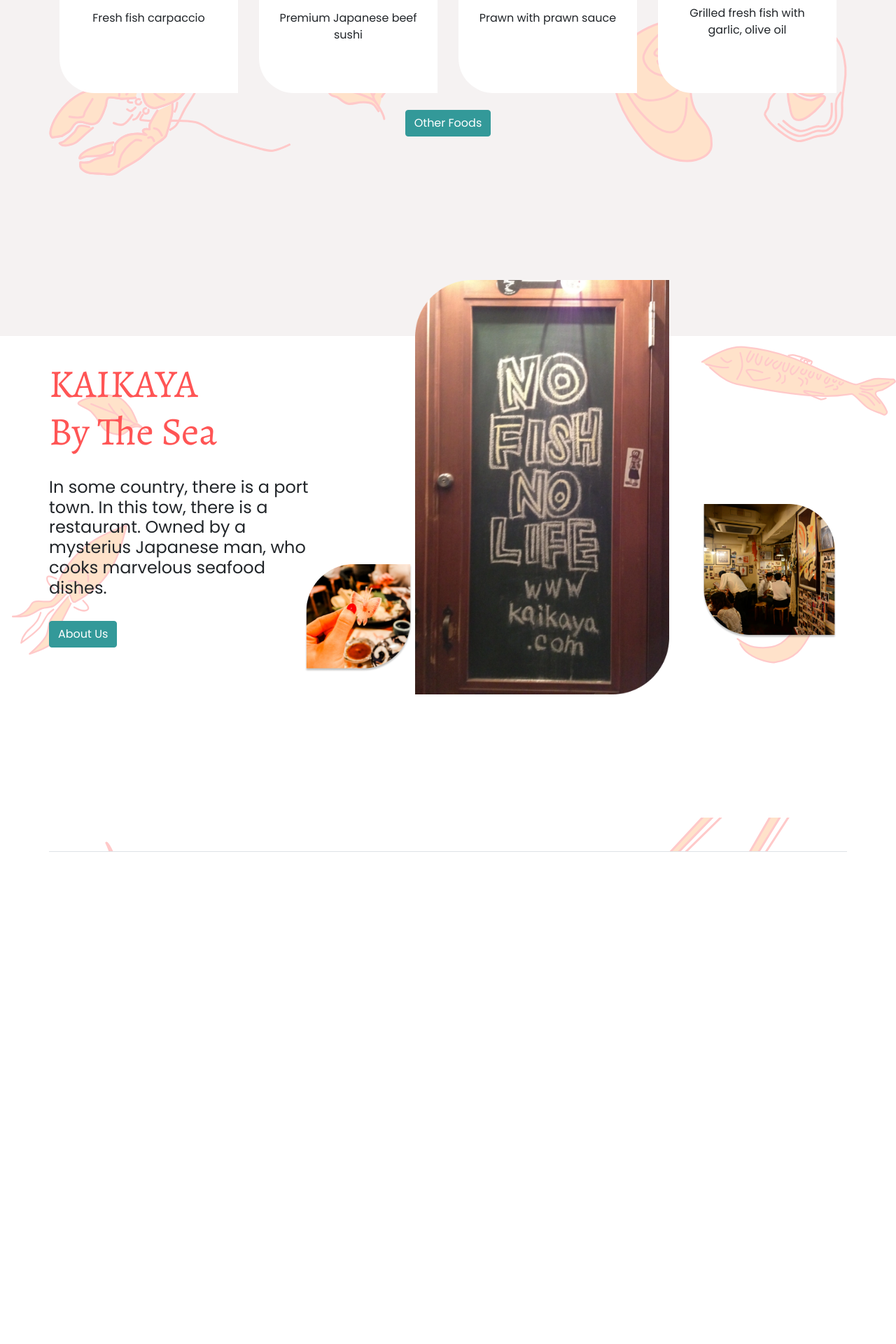
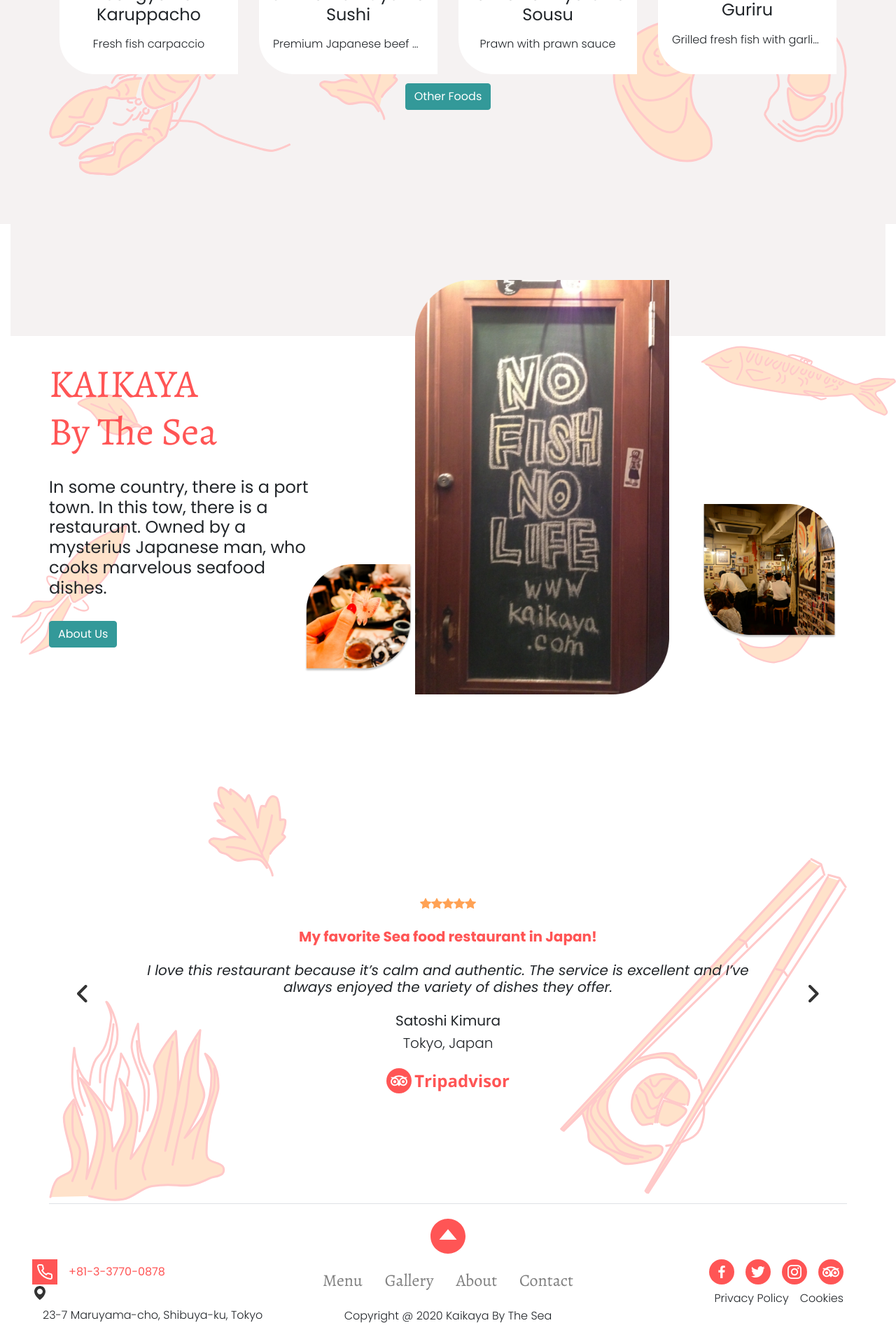
Before and after one commit to pikselan/react-restaurant, a React (Create React App) app: page / in a window 1280 px wide. Shown: the part 2080-4000 px from the top of the page at 70% size. Built offline with nearby package versions, Linux system fonts and the light colour scheme; the HTML template or start-up script is replaced by a standard one.

Commit message:
config review & footer

```diff
--- a/src/App.js
+++ b/src/App.js
@@ -228,39 +228,45 @@
                   Best Sea Food
                 </h1>
               </div>
-              <div className="col-6 col-lg-3">
+              <div className="col-6 col-md-3">
                 <div className="card">
                   <img className="card-img-top mx-auto" src={Food1} alt="" />
                   <h4 className="card-title">Sengyo no Karuppacho</h4>
                   <div className="card-body">
-                    <p className="card-text">Fresh fish carpaccio</p>
+                    <p className="card-text text-truncate">
+                      Fresh fish carpaccio
+                    </p>
                   </div>
                 </div>
               </div>
-              <div className="col-6 col-lg-3">
+              <div className="col-6 col-md-3">
                 <div className="card">
                   <img className="card-img-top mx-auto" src={Food2} alt="" />
                   <h4 className="card-title">Shimorhuri Gyu no Sushi</h4>
                   <div className="card-body">
-                    <p className="card-text">Premium Japanese beef sushi</p>
+                    <p className="card-text text-truncate">
+                      Premium Japanese beef sushi
+                    </p>
                   </div>
                 </div>
               </div>
-              <div className="col-6 col-lg-3">
+              <div className="col-6 col-md-3">
                 <div className="card">
                   <img className="card-img-top mx-auto" src={Food3} alt="" />
                   <h4 className="card-title">Ebi no Ebi niyoru Ebi Sousu</h4>
                   <div className="card-body">
-                    <p className="card-text">Prawn with prawn sauce</p>
+                    <p className="card-text text-truncate">
+                      Prawn with prawn sauce
+                    </p>
                   </div>
                 </div>
               </div>
-              <div className="col-6 col-lg-3">
+              <div className="col-6 col-md-3">
                 <div className="card">
                   <img className="card-img-top mx-auto" src={Food4} alt="" />
                   <h4 className="card-title">Shinsen Zako no Guriru</h4>
                   <div className="card-body">
-                    <p className="card-text">
+                    <p className="card-text text-truncate">
                       Grilled fresh fish with garlic, olive oil
                     </p>
                   </div>
@@ -276,7 +282,9 @@
         </section>
       </section>
       <section className="about container-fluid">
-        <div className="space-base container-fluid bg-base"></div>
+        <div className="space-base container-fluid">
+          <div className="bg-base h-100 d-none d-md-block"></div>
+        </div>
         <div
           className="container-fluid"
           style={{
@@ -339,13 +347,147 @@
       </section>
       <section className="container-fluid v-max">
         <section
-          className="review container border-bottom text-center mt-5 pt-5"
+          className="review container border-bottom text-center middle"
           style={{
             background: `url(${ReviewBg}) no-repeat center`,
             backgroundSize: "100% auto",
           }}
-        ></section>
-        <footer className="container-fluid mt-3"></footer>
+        >
+          <div className="row">
+            <div className="col-1 middle">
+              <Link to={`/`}>
+                <img src={IcLeft} alt="" />
+              </Link>
+            </div>
+            <div className="col-10">
+              <div className="col-12">
+                <img src={IcStar} alt="" />
+                <img src={IcStar} alt="" />
+                <img src={IcStar} alt="" />
+                <img src={IcStar} alt="" />
+                <img src={IcStar} alt="" />
+              </div>
+              <div className="col-12 mt-4">
+                <h5 className="font-weight-bold text-primary">
+                  My favorite Sea food restaurant in Japan!
+                </h5>
+              </div>
+              <div className="col-12 mt-4">
+                <h5 className="font-italic">
+                  I love this restaurant because it’s calm and authentic. The
+                  service is excellent and I’ve always enjoyed the variety of
+                  dishes they offer.
+                </h5>
+              </div>
+              <div className="col-12 mt-4">
+                <h5>Satoshi Kimura</h5>
+                <h5 className="font-weight-light">Tokyo, Japan</h5>
+              </div>
+              <div className="col-12 mt-4">
+                <img src={IcTripadvisor} alt="" />
+              </div>
+            </div>
+            <div className="col-1 middle">
+              <Link to={`/`}>
+                <img src={IcRight} alt="" />
+              </Link>
+            </div>
+          </div>
+        </section>
+        <footer className="footer container-fluid middle">
+          <div className="row w-100">
+            <div className="col-12 text-center mb-2">
+              <img src={ToTop} alt="" />
+            </div>
+            <div className="col-md-4">
+              <div className="justify-content-start">
+                <div className="col-12 row">
+                  <Link
+                    to={`tel:+81337700878`}
+                    className="text-decoration-none row pl-3"
+                  >
+                    <img
+                      src={IcPhone}
+                      alt="Phone"
+                      className="d-none d-lg-block"
+                    />
+                    <h6 className="ml-3 my-2 d-block d-lg-none text-secondary">
+                      Call{" "}
+                    </h6>
+                    <h6 className="ml-3 my-2">+81-3-3770-0878</h6>
+                  </Link>
+                </div>
+                <div className="col-12 row">
+                  <img src={IcMap} alt="Map" className="d-none d-lg-block" />
+                  <span className="ml-3 my-2 font-weight-light">
+                    23-7 Maruyama-cho, Shibuya-ku, Tokyo
+                  </span>
+                </div>
+              </div>
+            </div>
+            <div className="col-md-4 text-center">
+              <nav className="navbar navbar-expand-md navbar-light bg-white d-none d-lg-block">
+                <div
+                  className="collapse navbar-collapse justify-content-center h4"
+                  id="navbar"
+                >
+                  <ul className="navbar-nav">
+                    <li className="nav-item">
+                      <Link to={`/`} className="nav-link">
+                        Menu
+                      </Link>
+                    </li>
+                    <li className="nav-item">
+                      <Link to={`/`} className="nav-link">
+                        Gallery
+                      </Link>
+                    </li>
+                    <li className="nav-item">
+                      <Link to={`/`} className="nav-link">
+                        About
+                      </Link>
+                    </li>
+                    <li className="nav-item">
+                      <Link to={`/`} className="nav-link">
+                        Contact
+                      </Link>
+                    </li>
+                  </ul>
+                </div>
+              </nav>
+
+              <span className="font-weight-light">
+                Copyright @ 2020 Kaikaya By The Sea
+              </span>
+            </div>
+            <div className="col-md-4">
+              <div className="d-none d-md-block">
+                <div className="col-12 row justify-content-end">
+                  <Link to={`/`}>
+                    <img src={IcFacebook} alt="Facebook" />
+                  </Link>
+                  <Link to={`/`}>
+                    <img src={IcTwitter} alt="Twitter" className="ml-3" />
+                  </Link>
+                  <Link to={`/`}>
+                    <img src={IcInstagram} alt="Instagram" className="ml-3" />
+                  </Link>
+                  <Link to={`/`}>
+                    <img
+                      src={IcTripadvisorMini}
+                      alt="Tripadvisor"
+                      className="ml-3"
+                    />
+                  </Link>
+                </div>
+              </div>
+              <div className="col-12 row justify-content-end">
+                <p className="mr-3 my-2 font-weight-light">Privacy Policy</p>
+                <p className="my-2 font-weight-light">Cookies</p>
+              </div>
+            </div>
+          </div>
+        </footer>
       </section>
     </Router>
   );
--- a/src/assets/scss/styles.scss
+++ b/src/assets/scss/styles.scss
@@ -123,8 +123,8 @@
       .card {
         border: none;
         margin-top: 7rem;
-        height: 300px;
         border-radius: 0px 50px;
+        height: 70%;
         img {
           margin-top: -7rem;
         }
@@ -137,6 +137,9 @@
         }
         .card-body {
           margin-top: -1rem;
+        }
+        .card-text {
+          font-weight: lighter;
         }
       }
     }
@@ -169,3 +172,11 @@
     }
   }
 }
+
+.review {
+  height: 75vh;
+}
+
+.footer {
+  height: 25vh;
+}
```
